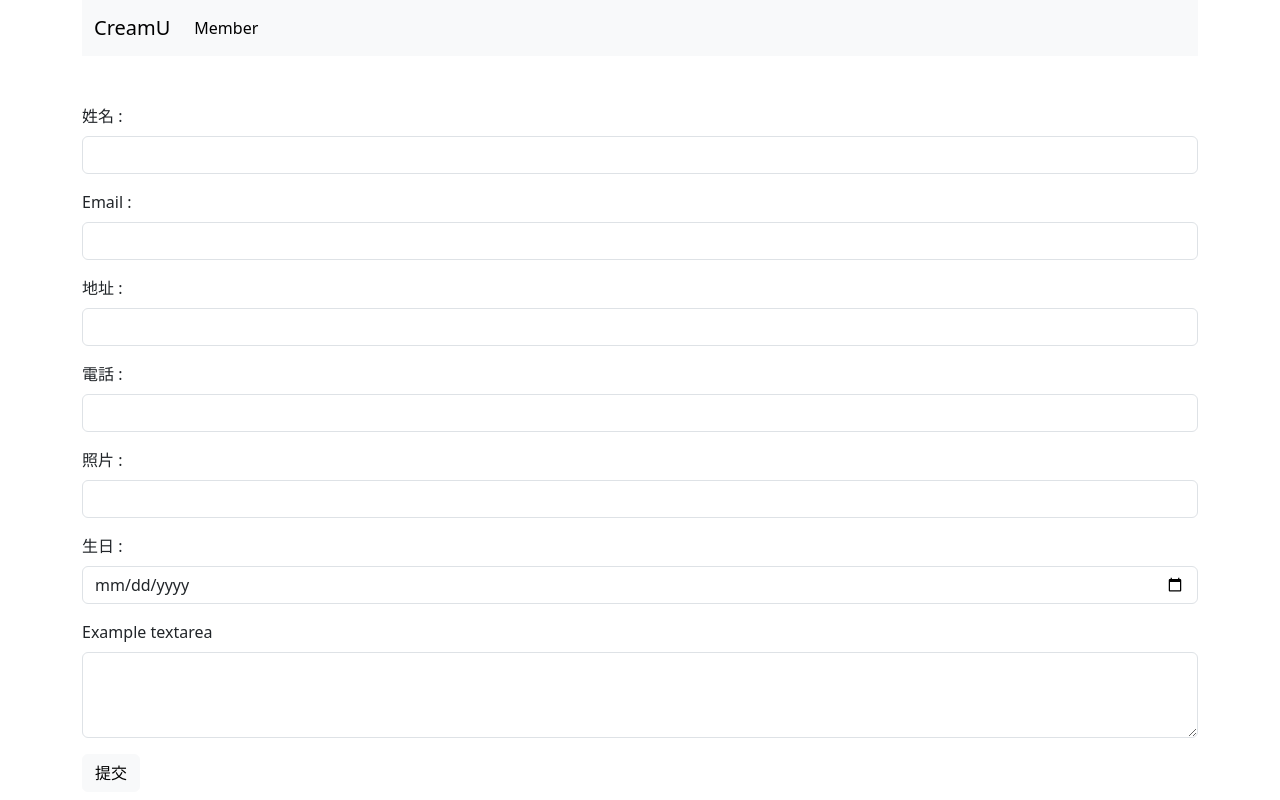
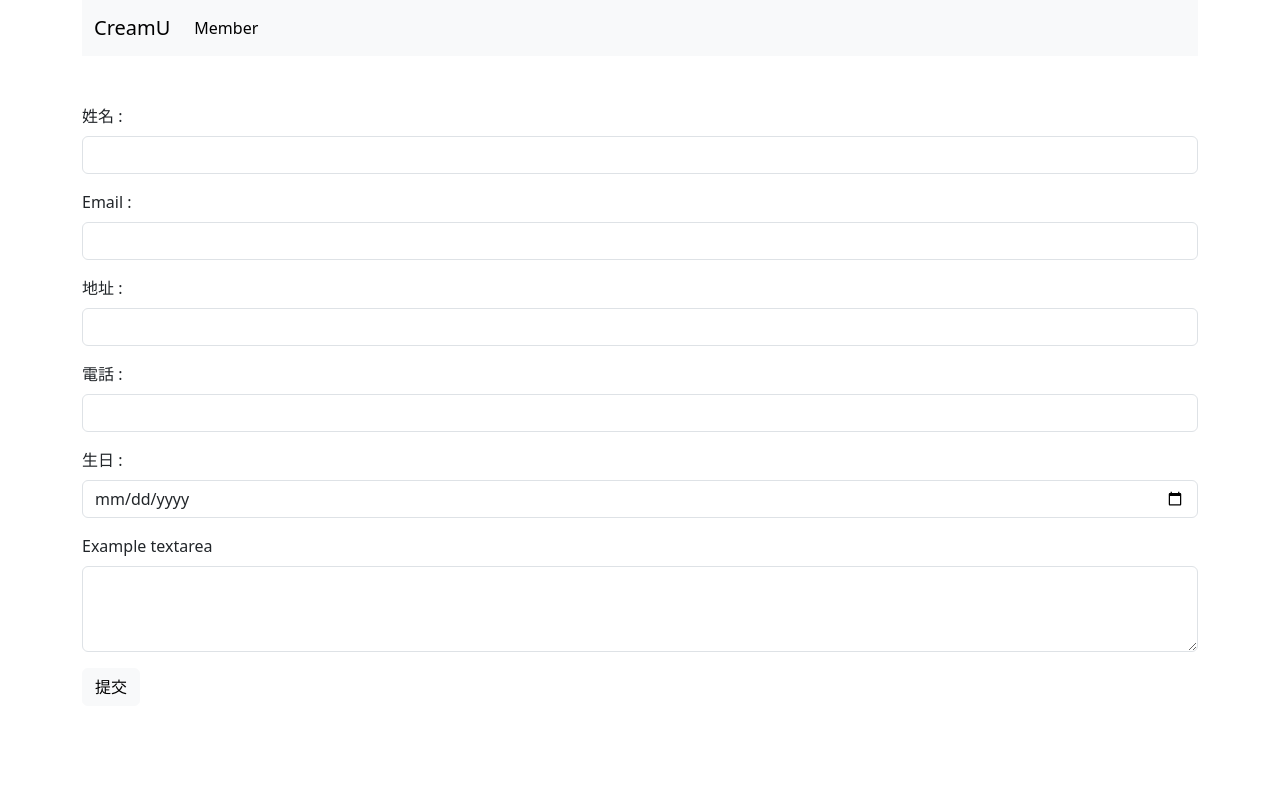
Before and after one commit to boy392112000/Vue-CreamU, a Vue app: page /MemberUpdate in a window 1280 px wide. Built offline with nearby package versions, Linux system fonts and the light colour scheme; no server answers.

Commit message:
我終於修改做好了

```diff
--- a/src/views/MemberUpdate.vue
+++ b/src/views/MemberUpdate.vue
@@ -1,98 +1,104 @@
 <template>
   <form @submit.prevent="handleSubmit" class="mt-5">
     <div class="mb-3">
-      <label for="exampleFormControlInput1" class="form-label">姓名 :</label>
-      <input v-model="formData.name" type="text" name="name" class="form-control" />
+      <label class="form-label">姓名 :</label>
+      <input v-model="member.name" type="text" name="name" class="form-control" required />
     </div>
     <div class="mb-3">
-      <label for="exampleFormControlInput1" class="form-label">Email :</label>
-      <input type="email" class="form-control" v-model="formData.email" name="email" />
+      <label class="form-label">Email :</label>
+      <input type="email" class="form-control" v-model="member.email" name="email" required />
     </div>
     <div class="mb-3">
-      <label for="exampleFormControlInput1" class="form-label">地址 :</label>
-      <input v-model="formData.address" type="text" name="address" class="form-control" />
+      <label class="form-label">地址 :</label>
+      <input v-model="member.address" type="text" name="address" class="form-control" required />
     </div>
     <div class="mb-3">
-      <label for="exampleFormControlInput1" class="form-label">電話 :</label>
-      <input v-model="formData.telephone" type="text" name="telephone" class="form-control" />
+      <label class="form-label">電話 :</label>
+      <input
+        v-model="member.telephone"
+        type="text"
+        name="telephone"
+        pattern="[0-9]+"
+        title="請輸入數字"
+        required
+        class="form-control"
+      />
+    </div>
+    <div class="mb-3 visually-hidden">
+      <label class="form-label">照片 :</label>
+      <input v-model="member.image" type="text" name="image" class="form-control" />
     </div>
     <div class="mb-3">
-      <label for="exampleFormControlInput1" class="form-label">照片 :</label>
-      <input v-model="formData.image" type="text" name="image" class="form-control" />
+      <label class="form-label">生日 :</label>
+      <input v-model="member.birthday" type="date" name="birthday" class="form-control" required />
+    </div>
+    <div class="mb-3 visually-hidden">
+      <label class="form-label">加入日期 :</label>
+      <input v-model="member.joinDate" type="date" name="joinDate" class="form-control" required />
+    </div>
+    <div class="mb-3 visually-hidden">
+      <label class="form-label">memberId :</label>
+      <input v-model="member.memberId" type="text" name="memberId" class="form-control" required />
     </div>
     <div class="mb-3">
-      <label for="exampleFormControlInput1" class="form-label">生日 :</label>
-      <input v-model="formData.birthday" type="date" name="birthday" class="form-control" />
+      <label class="form-label">Example textarea</label>
+      <textarea class="form-control" rows="3" v-model="member.notes" name="notes"></textarea>
     </div>
     <div class="mb-3 visually-hidden">
-      <label for="exampleFormControlInput1" class="form-label">加入日期 :</label>
-      <input v-model="formData.joinDate" type="date" name="joinDate" class="form-control" />
-    </div>
-    <div class="mb-3 visually-hidden">
-      <label for="exampleFormControlInput1" class="form-label">memberId :</label>
-      <input v-model="formData.memberId" type="text" name="memberId" class="form-control" />
-    </div>
-    <div class="mb-3">
-      <label for="exampleFormControlTextarea1" class="form-label">Example textarea</label>
-      <textarea class="form-control" rows="3" v-model="formData.notes" name="notes"></textarea>
+      <label class="form-label">Level</label>
+      <input v-model="member.level" type="text" name="level" class="form-control" required />
     </div>
     <button type="submit" class="btn btn-light">提交</button>
   </form>
 </template>
 
   <script setup>
-import { ref, reactive, toRefs } from "vue";
+import { ref } from "vue";
 
-// 使用 reactive 創建表單數據的狀態
-const formData = reactive({
-  address: "",
-  birthday: "",
-  email: "",
-  image: "",
-  joinDate: "",
-  level: "",
-  memberId: "",
-  name: "",
-  notes: "",
-  telephone: ""
-});
+const member = ref({});
+const loadMember = async () => {
+  const res = await fetch(`https://localhost:7195/api/Members/${7}`);
+  const data = await res.json();
+  member.value = data; // 設置成物件而不是陣列
 
-const member = ref([]);
-const Address = "https://localhost:7195";
-const loadMember = async () => {
-  const res = await fetch(`${Address}/api/Members/${7}`);
-  const datas = await res.json();
-  member.value = datas;
-  // console.log(JSON.stringify(datas))
+  member.value.joinDate = formattedDate(member.value.joinDate);
+  member.value.birthday = formattedDate(member.value.birthday);
   console.log(member.value);
-
-  formData.email = member.value.email;
-  formData.name = member.value.name;
-  formData.address = member.value.address;
-  formData.image = member.value.image;
-  formData.birthday = formattedDate(member.value.birthday);
-  formData.joinDate = formattedDate(member.value.joinDate);
-  formData.memberId = member.value.memberId;
-  formData.notes = member.value.notes;
-  formData.telephone = member.value.telephone;
 };
 loadMember();
 
 // 格式化日期為年月日格式
 function formattedDate(dateString) {
   const date = new Date(dateString);
-  return `${date.getFullYear()}年${(
-    date.getMonth() + 1
-  ).toString()}月${date.getDate().toString()}日`;
+  const year = date.getFullYear();
+  const month = String(date.getMonth() + 1).padStart(2, "0");
+  const day = String(date.getDate()).padStart(2, "0");
+  return `${year}-${month}-${day}`;
 }
 
 // 提交表單的處理函式
 async function handleSubmit() {
-  console.log(formData);
   try {
-    const response = await fetch(`${Address}/api/Members/${7}`, {
+    const diet = {
+      memberId: member.value.memberId,
+      name: member.value.name,
+      telephone: member.value.telephone,
+      email: member.value.email,
+      address: member.value.address,
+      birthday: member.value.birthday,
+      level: member.value.level,
+      joinDate: member.value.joinDate,
+      image: member.value.image,
+      notes: member.value.notes
+    };
+
+    const response = await fetch(`https://localhost:7195/api/Members/${7}`, {
       method: "PUT",
-      body: JSON.stringify(formData)
+
+      body: JSON.stringify(diet),
+      headers: {
+        "content-type": "application/json"
+      }
     });
 
     if (response.ok) {
```
